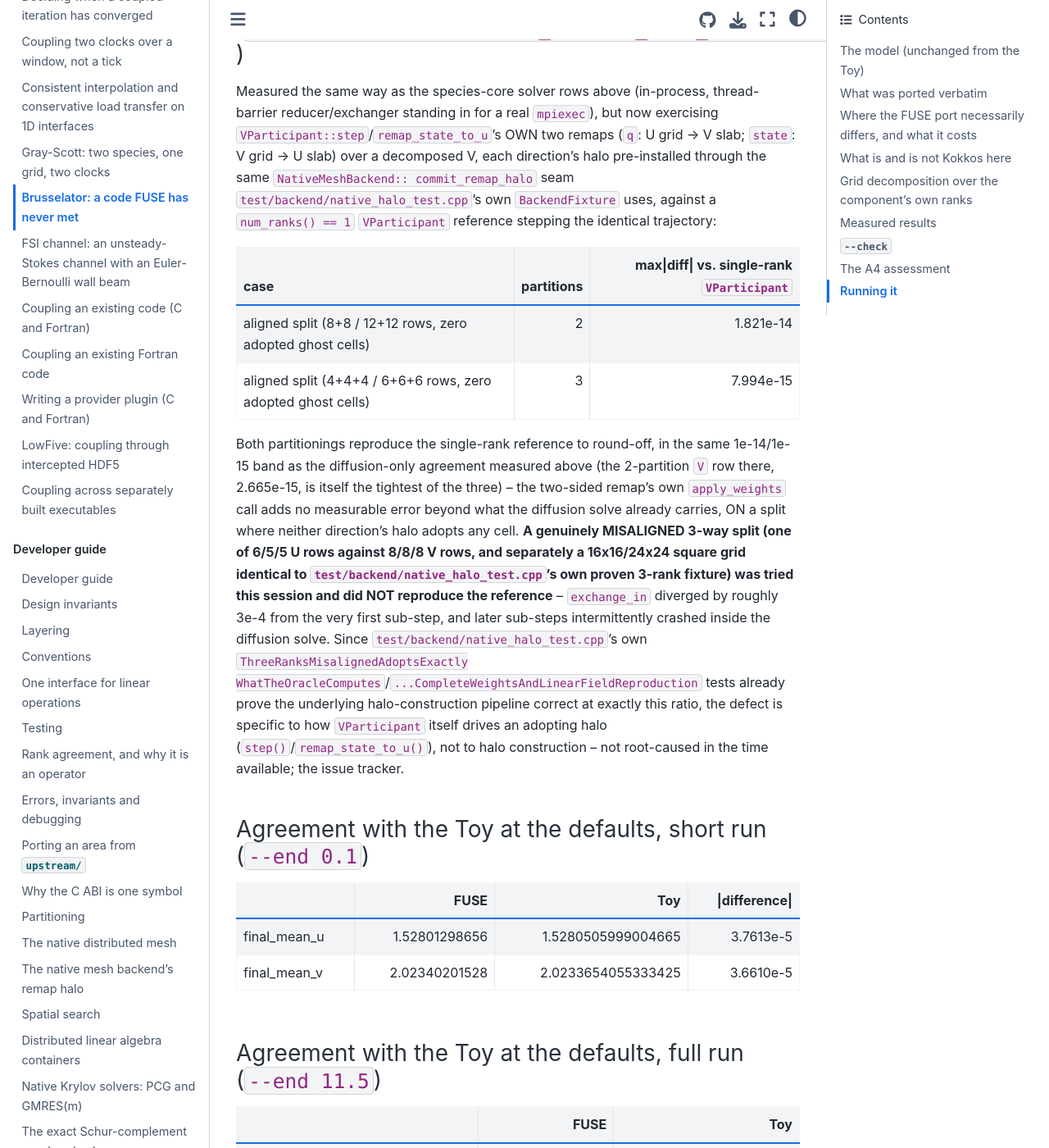
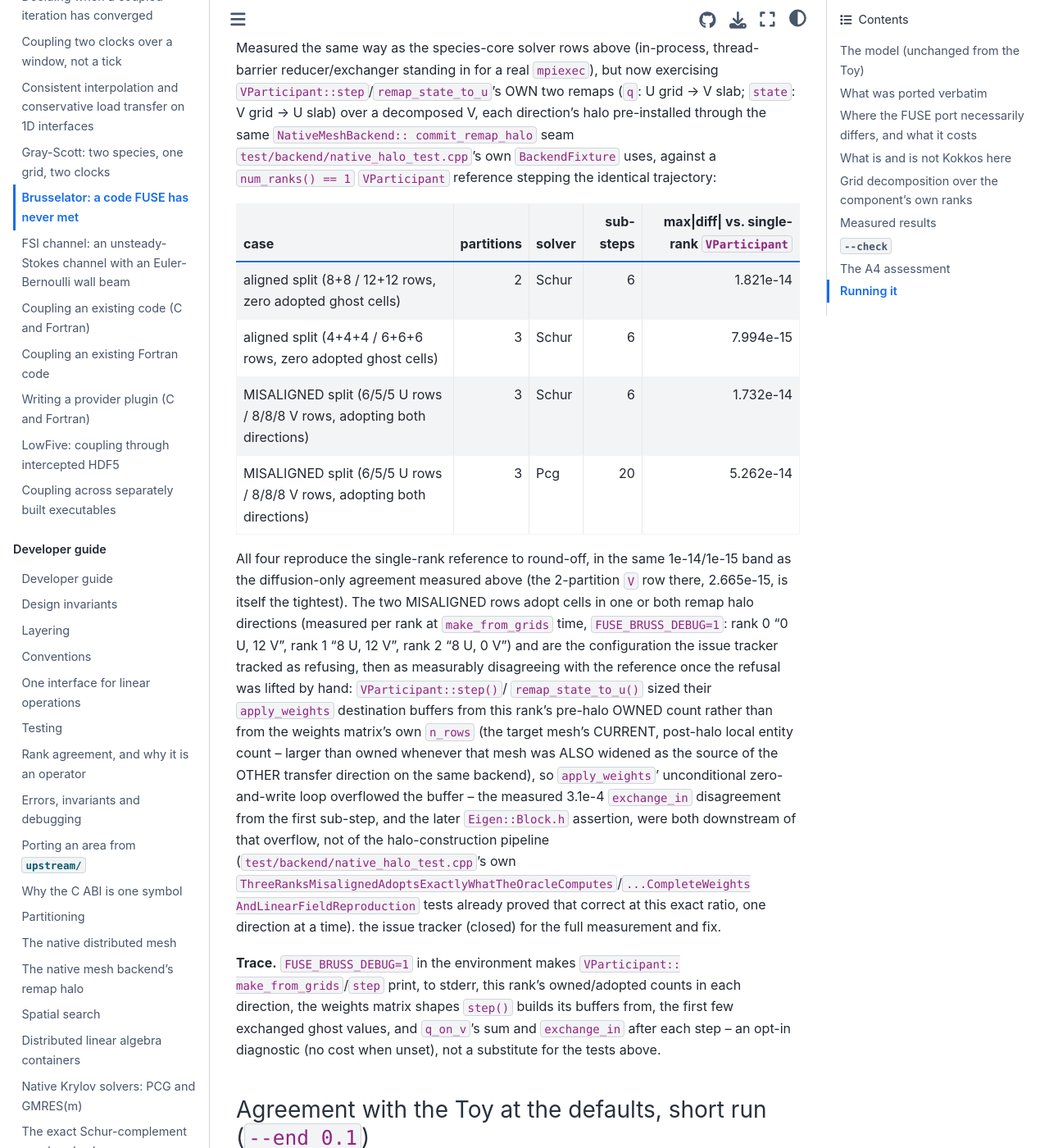
Before and after one commit to vijaysm/fuse, a Sphinx documentation site: the page built from docs/user/brusselator.md, in a window 1280 px wide and 1400 px high, scrolled down 8338 px. Shown: the whole window at 82% size. Built offline with Sphinx 7.4.7 and the Sphinx Book theme 1.1.4, drawn with Linux system fonts in a browser that asks for light colours; pages that are not in the unit, such as notebooks, are missing from menus; some of the changed text lies outside the part shown.

Commit message:
Document the measured cause of the adopting-halo wrong answer
The builders' n_rows over the whole local view is a convention the
Runner already checks; only this example's own buffers were wrong.

```diff
--- a/docs/user/brusselator.md
+++ b/docs/user/brusselator.md
@@ -161,16 +161,13 @@ native-halo.md) `VParticipant`'s two-sided remap (the `q`: U grid -> V slab,
 and `state`: V grid -> U slab transfers) is now routed through the same
 `fuse::build_remap_halo`/`build_weights`/exchanger machinery the mesh/physics
 decomposition already used for everything else -- see "VParticipant
-two-sided remap decomposition" below for the measured agreement, and that
-section's own note on what is NOT yet measured correct (a genuinely
-adopting halo through `VParticipant`, as opposed to the mesh/weights
-machinery an adopting halo itself exercises, which is proven correct
-independently -- the issue tracker). Two pieces remain open: that
-correctness gap, and a HOST run -- a real `MPI_Comm_split`-formed, more-
-than-one-rank V communicator has never been exercised end to end on a
-machine that can start MPI (`v_main.f90`'s own header comment has the full
-account) -- `verification.brusselator.participants.mpmd.5` is build-
-verified only, in this sandbox, for exactly that reason.
+two-sided remap decomposition" below for the measured agreement, including
+on a genuinely ADOPTING halo. One piece
+remains open: a HOST run -- a real `MPI_Comm_split`-formed, more-than-one-
+rank V communicator has never been exercised end to end on a machine that
+can start MPI (`v_main.f90`'s own header comment has the full account) --
+`verification.brusselator.participants.mpmd.5` is build-verified only, in
+this sandbox, for exactly that reason.
 
 **The mesh.** `NativeGrid::make` loads its backend at
 `backend.rank()`/`backend.num_ranks()`. `fuse::native::NativeMeshBackend`
@@ -346,28 +343,41 @@ commit_remap_halo` seam `test/backend/native_halo_test.cpp`'s own
 `BackendFixture` uses, against a `num_ranks() == 1` `VParticipant` reference
 stepping the identical trajectory:
 
-| case | partitions | max\\|diff\\| vs. single-rank `VParticipant` |
-|---|---:|---:|
-| aligned split (8+8 / 12+12 rows, zero adopted ghost cells) | 2 | 1.821e-14 |
-| aligned split (4+4+4 / 6+6+6 rows, zero adopted ghost cells) | 3 | 7.994e-15 |
+| case | partitions | solver | sub-steps | max\\|diff\\| vs. single-rank `VParticipant` |
+|---|---:|---|---:|---:|
+| aligned split (8+8 / 12+12 rows, zero adopted ghost cells) | 2 | Schur | 6 | 1.821e-14 |
+| aligned split (4+4+4 / 6+6+6 rows, zero adopted ghost cells) | 3 | Schur | 6 | 7.994e-15 |
+| MISALIGNED split (6/5/5 U rows / 8/8/8 V rows, adopting both directions) | 3 | Schur | 6 | 1.732e-14 |
+| MISALIGNED split (6/5/5 U rows / 8/8/8 V rows, adopting both directions) | 3 | Pcg | 20 | 5.262e-14 |
 
-Both partitionings reproduce the single-rank reference to round-off, in the
-same 1e-14/1e-15 band as the diffusion-only agreement measured above (the
-2-partition `V` row there, 2.665e-15, is itself the tightest of the three) --
-the two-sided remap's own `apply_weights` call adds no measurable error
-beyond what the diffusion solve already carries, ON a split where neither
-direction's halo adopts any cell. **A genuinely MISALIGNED 3-way split (one
-of 6/5/5 U rows against 8/8/8 V rows, and separately a 16x16/24x24 square
-grid identical to `test/backend/native_halo_test.cpp`'s own proven 3-rank
-fixture) was tried this session and did NOT reproduce the reference** --
-`exchange_in` diverged by roughly 3e-4 from the very first sub-step, and
-later sub-steps intermittently crashed inside the diffusion solve. Since
-`test/backend/native_halo_test.cpp`'s own `ThreeRanksMisalignedAdoptsExactly
-WhatTheOracleComputes`/`...CompleteWeightsAndLinearFieldReproduction` tests
-already prove the underlying halo-construction pipeline correct at exactly
-this ratio, the defect is specific to how `VParticipant` itself drives an
-adopting halo (`step()`/`remap_state_to_u()`), not to halo construction --
-not root-caused in the time available; the issue tracker.
+All four reproduce the single-rank reference to round-off, in the same
+1e-14/1e-15 band as the diffusion-only agreement measured above (the
+2-partition `V` row there, 2.665e-15, is itself the tightest). The two
+MISALIGNED rows adopt cells in one or both remap halo directions (measured
+per rank at `make_from_grids` time, `FUSE_BRUSS_DEBUG=1`: rank 0 "0 U,
+12 V", rank 1 "8 U, 12 V", rank 2 "8 U, 0 V") and are the configuration
+the issue tracker tracked as refusing, then as measurably disagreeing with
+the reference once the refusal was lifted by hand: `VParticipant::step()`/
+`remap_state_to_u()` sized their `apply_weights` destination buffers from
+this rank's pre-halo OWNED count rather than from the weights matrix's own
+`n_rows` (the target mesh's CURRENT, post-halo local entity count -- larger
+than owned whenever that mesh was ALSO widened as the source of the OTHER
+transfer direction on the same backend), so `apply_weights`' unconditional
+zero-and-write loop overflowed the buffer -- the measured 3.1e-4
+`exchange_in` disagreement from the first sub-step, and the later
+`Eigen::Block.h` assertion, were both downstream of that overflow, not of
+the halo-construction pipeline (`test/backend/native_halo_test.cpp`'s own
+`ThreeRanksMisalignedAdoptsExactlyWhatTheOracleComputes`/`...CompleteWeights
+AndLinearFieldReproduction` tests already proved that correct at this exact
+ratio, one direction at a time). the issue tracker (closed) for the
+full measurement and fix.
+
+**Trace.** `FUSE_BRUSS_DEBUG=1` in the environment makes `VParticipant::
+make_from_grids`/`step` print, to stderr, this rank's owned/adopted counts
+in each direction, the weights matrix shapes `step()` builds its buffers
+from, the first few exchanged ghost values, and `q_on_v`'s sum and
+`exchange_in` after each step -- an opt-in diagnostic (no cost when unset),
+not a substitute for the tests above.
 
 ### Agreement with the Toy at the defaults, short run (`--end 0.1`)
 
```
